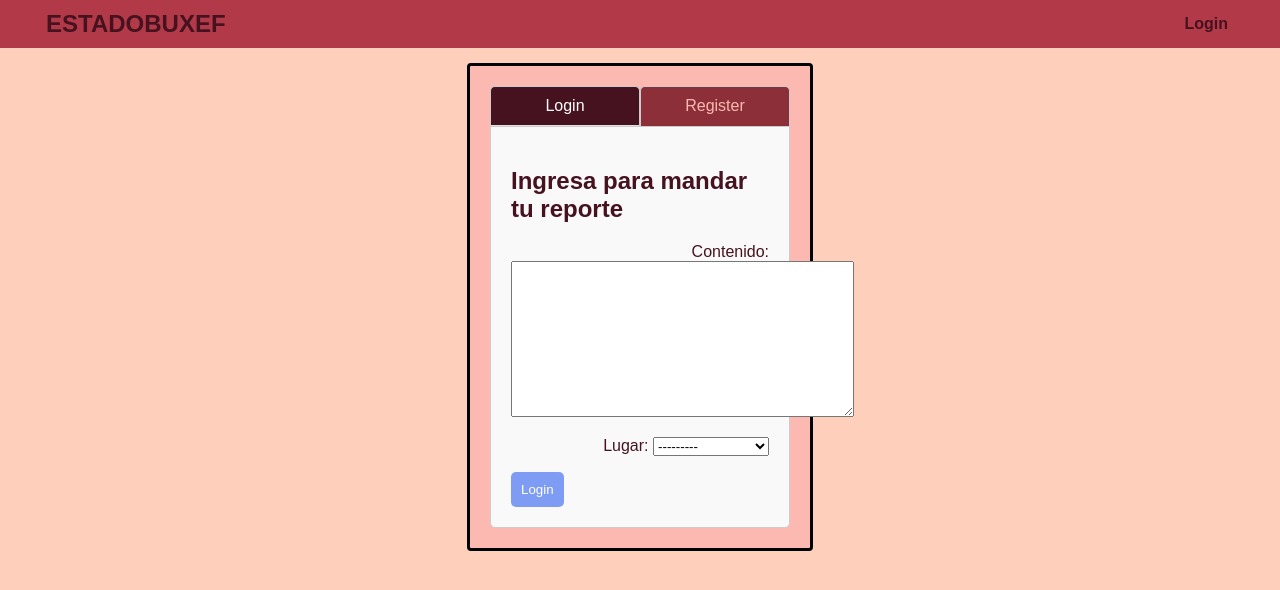
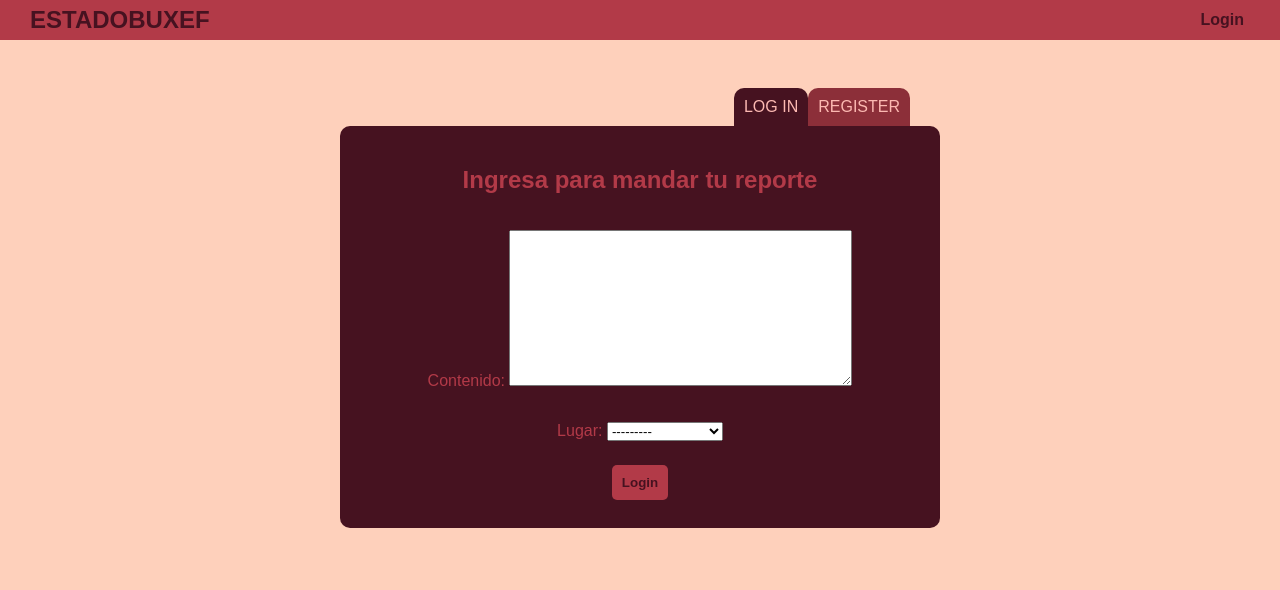
Before and after one commit to DCC-CC4401/2024-1-CC4401-1-grupo-3, a Django app: template estadobuxef/templates/log-reg.html in a window 1280 px wide. Shown: the top 590 px of the page. Run offline with Django 5.2, Linux system fonts and the light colour scheme; the template is opened without the code that fills it: values that come from a table or form of the project are taken from there, others are empty; data comes from the database, SQL or seed files in the repository; both versions use the stored data as it was after the commit.

Commit message:
changes in log-reg style (css and html)
changes in html format, script and changes in the css to make it look
closer to the mockup

```diff
--- a/estadobuxef/static/css/sign.css
+++ b/estadobuxef/static/css/sign.css
@@ -1,51 +1,70 @@
-.container {
-    width: 300px;
-    margin: 0 auto;
+.sign-container {
+    width: 600px;
     position: relative;
-    border: 3px solid black;
+    padding-top: 2em;
 }
 .tab-container {
     display: flex;
-    justify-content: space-between;
+    justify-content:flex-end;
     color: #FCB9B2;
+    position: relative;
+    right: 30px;
 }
+
 .tab {
     flex: 1;
     text-align: center;
     padding: 10px;
     cursor: pointer;
     background-color: #8C2F39;
-    border: 1px solid #ccc;
     border-bottom: none;
-    border-radius: 5px 5px 0 0;
+    border-radius: 10px 10px 0 0;
     transition: background-color 0.3s;
+    max-width: fit-content;
+    max-height:min-content;
 }
+
 .tab.active {
     background-color: #461220;
-    border-bottom: 1px solid #e0e0e0;
-    color: white;
+    color: #FCB9B2;
 }
+
 .form-container {
-    border: 1px solid #ccc;
-    border-radius: 0 0 5px 5px;
+    color: #B23A48;
+    border-radius: 10px 10px 10px 10px;
     padding: 20px;
-    background-color: #f9f9f9;
+    background-color: #461220;
 }
+
+form p {
+    position: relative;
+    max-width: 100%;
+}
+
 form {
     display: none;
 }
+
 form.active {
-    display: block;
+    display: flex;
+    justify-content: center;
+    align-items: center;
+    flex-direction: column;
 }
+
 input[type="submit"] {
-    background-color: #7f9cf5;
-    color: white;
+    background-color: #B23A48;
+    color: #461220;
     border: none;
     padding: 10px;
     border-radius: 5px;
     cursor: pointer;
     transition: background-color 0.3s;
+    font-weight:bold;
+    position: relative;
+    margin: 8px;
 }
+
 input[type="submit"]:hover {
     background-color: #6b7fd7;
 }
--- a/estadobuxef/static/css/style.css
+++ b/estadobuxef/static/css/style.css
@@ -20,14 +20,6 @@ body {
   align-items: center;
   background: #B23A48;
   /* border-radius: .25em; */
-  position: fixed;
-  top: 0;
-  left: 0;
-  width: 100%;
-  height: 3em;
-  padding: 0 1em;
-  box-sizing: border-box;
-  z-index: 1000;
   margin-bottom: 1em;
 }
 
@@ -47,7 +39,6 @@ body {
 .main-container {
   display: flex;
   flex-flow: row nowrap;
-  margin-top: 3em;
   align-items: center;
   justify-content: center;
 }
@@ -62,13 +53,7 @@ body {
 
 }
 
-.time {
-  position: relative;
-  top: 2px;
-  right: 2px;
-}
-
-.container p {
+.foot {
   text-align: right;
 }
 
--- a/estadobuxef/templates/log-reg.html
+++ b/estadobuxef/templates/log-reg.html
@@ -9,23 +9,21 @@
 {% endblock %}
 
 {% block content %}
-<div class="container">
+<div class="sign-container">
 
   <div class="tab-container">
-    <div class="tab active" data-target="#login-form">Login</div>
-    <div class="tab" data-target="#signup-form">Register</div>
+    <div class="tab active" data-target="#login-form">LOG IN</div>
+    <div class="tab" data-target="#signup-form">REGISTER</div>
   </div>
 
-  <div class="form-container" id="log-form">
+  <div class="form-container">
     <form id="login-form" class="active" method="POST" novalidate>
       {% csrf_token %}
       <h2>Ingresa para mandar tu reporte</h2>
       {{login_form.as_p}}
       <input type="submit" value="Login" />
     </form>
-  </div>
 
-  <div class="form-container" id="sign-form" style="display:none;">
     <form id="signup-form" method="POST" novalidate>
       {% csrf_token %}
       <h2>Regístrate para mandar tu reporte</h2>
@@ -45,19 +43,7 @@
         tabs.forEach(t => t.classList.remove('active'));
         forms.forEach(f => f.classList.remove('active'));
 
-        let login = document.getElementById('log-form');
-        let signin = document.getElementById('sign-form');
-
         const target = document.querySelector(this.getAttribute('data-target'));
-
-        if (target.id == 'login-form') {
-          login.style.display = 'block';
-          signin.style.display = 'none';
-        }
-        else {
-          login.style.display = 'none';
-          signin.style.display = 'block';
-        }
 
         this.classList.add('active');
         target.classList.add('active');
```
Also changed, not shown: db.sqlite3.
